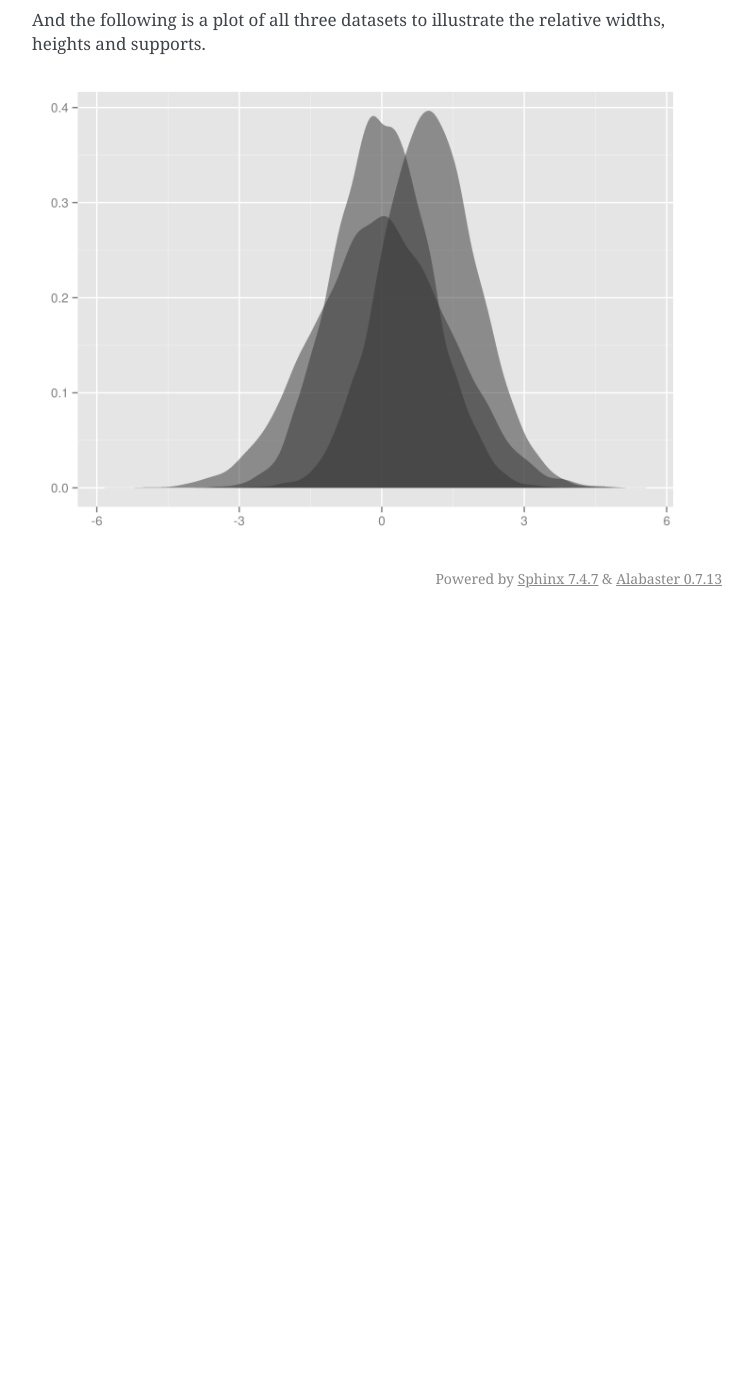
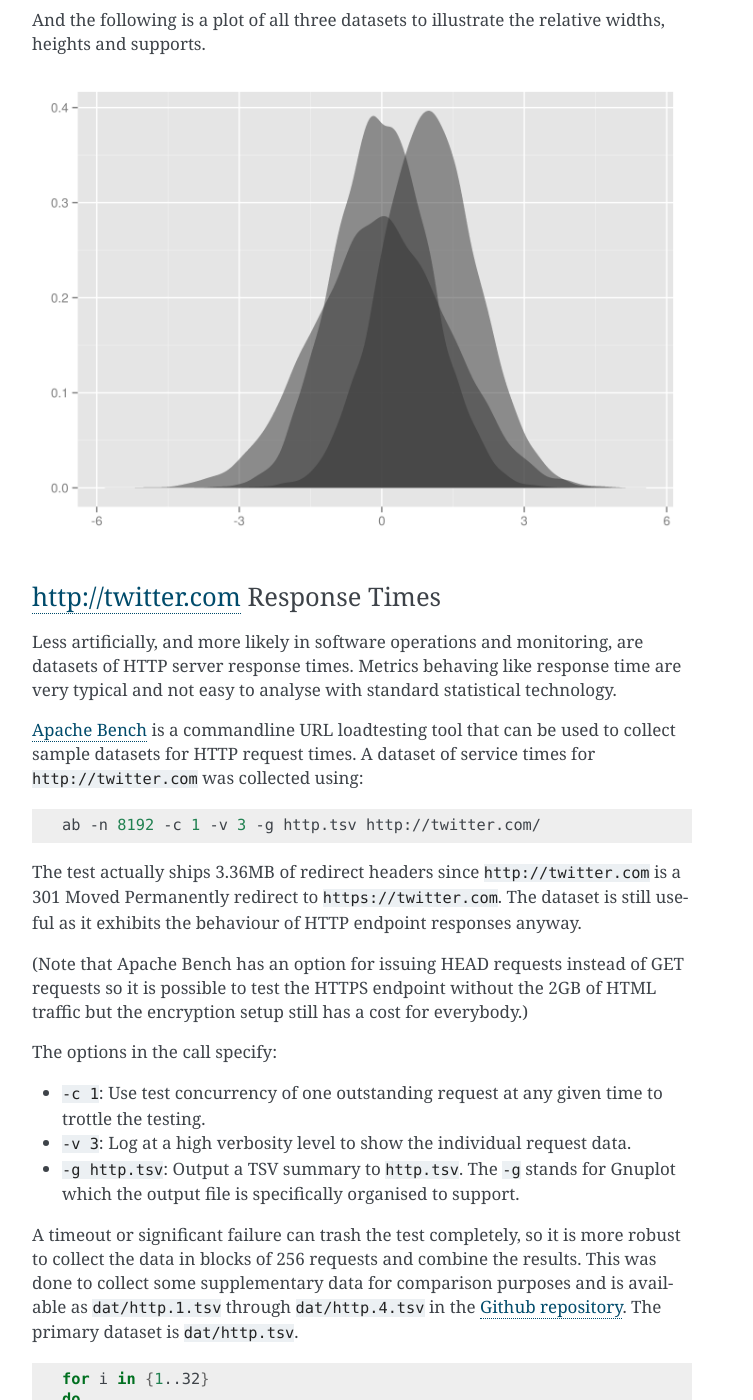
Before and after one commit to daithiocrualaoich/kolmogorov_smirnov, a Sphinx documentation site: the page built from doc/index.rst, in a window 1280 px wide and 1400 px high, scrolled down 2920 px. Shown: the whole window, without its empty margins (388-1141 px from the left). Built offline with Sphinx 7.4.7, drawn with Linux system fonts in a browser that asks for light colours; formulas are drawn with MathJax 3; before the commit the page ends 3538 px from its top, so only the background shows below that; some of the changed text lies outside the part shown.

Commit message:
Include datasets for twitter.com response times.

```diff
--- a/doc/index.rst
+++ b/doc/index.rst
@@ -53,7 +53,7 @@ usage.
 The ``-q`` option is useful too in order to suppress ``cargo`` build messages in
 the output.
 
-Sequences from :math:`N(0, 1)`, :math:`N(0, 2)`, and :math:`N(1, 1)` have been
+Sequences from :math:`N(0, 1)`, :math:`N(0, 2)`, and :math:`N(1, 1)` are
 included in the
 `Github repository <https://github.com/daithiocrualaoich/kolmogorov-smirnov>`_.
 
@@ -85,3 +85,103 @@ And the following is a plot of all three datasets to illustrate the relative
 widths, heights and supports.
 
 .. image:: images/n01n02n11-1.png
+
+http://twitter.com Response Times
+~~~~~~~~~~~~~~~~~~~~~~~~~~~~~~~~~
+Less artificially, and more likely in software operations and monitoring, are
+datasets of HTTP server response times. Metrics behaving like response time are
+very typical and not easy to analyse with standard statistical technology.
+
+`Apache Bench`_ is a commandline URL loadtesting tool that can be used to
+collect sample datasets for HTTP request times. A dataset of service times for
+``http://twitter.com`` was collected using:
+
+.. _Apache Bench: https://httpd.apache.org/docs/2.2/programs/ab.html
+
+.. sourcecode:: bash
+
+    ab -n 8192 -c 1 -v 3 -g http.tsv http://twitter.com/
+
+The test actually ships 3.36MB of redirect headers since ``http://twitter.com``
+is a 301 Moved Permanently redirect to ``https://twitter.com``. The dataset is
+still useful as it exhibits the behaviour of HTTP endpoint responses anyway.
+
+(Note that Apache Bench has an option for issuing HEAD requests instead of GET
+requests so it is possible to test the HTTPS endpoint without the 2GB of HTML
+traffic but the encryption setup still has a cost for everybody.)
+
+The options in the call specify:
+
+* ``-c 1``: Use test concurrency of one outstanding request at any given time to
+  trottle the testing.
+* ``-v 3``: Log at a high verbosity level to show the individual request data.
+* ``-g http.tsv``: Output a TSV summary to ``http.tsv``. The ``-g`` stands for
+  Gnuplot which the output file is specifically organised to support.
+
+A timeout or significant failure can trash the test completely, so it is more
+robust to collect the data in blocks of 256 requests and combine the results.
+This was done to collect some supplementary data for comparison purposes and is
+available as ``dat/http.1.tsv`` through ``dat/http.4.tsv`` in the
+`Github repository <https://github.com/daithiocrualaoich/kolmogorov-smirnov>`_.
+The primary dataset is ``dat/http.tsv``.
+
+.. sourcecode:: bash
+
+    for i in {1..32}
+    do
+      ab -n 256 -c 1 -v 3 -g http.$i.tsv http://twitter.com/
+    done
+
+Aside: The trailing ``/`` in the target URL is required in the ``ab`` command or
+it fails with an invalid URL error.
+
+The result data file from Apache Bench has the following
+`schema <http://stackoverflow.com/a/6143973>`_:
+
+* ``starttime``: A human friendly time representation of the request start.
+* ``seconds``: The Unix epoch seconds timestamp of ``starttime``. This is the
+  number of regular, but not leap, seconds since 1 January 1970. Trivia Fact:
+  this is why Unix timestamps line up, against sane expectations, on minute
+  boundaries when divided by 60.
+* ``ctime``: Connection time to the server in milliseconds.
+* ``dtime``: Processing time on the server in milliseconds. The ``d`` may stand
+  for "duration" or it may not.
+* ``ttime``: Total time in milliseconds, ``ctime + dtime``
+* ``wait``: Waiting time in milliseconds. This is not included in ``ttime``, it
+  appears from the data.
+
+If you want to the generated data file as it was intended for processing with
+Gnuplot, then see this
+`article <http://www.bradlanders.com/2013/04/15/apache-bench-and-gnuplot-youre-probably-doing-it-wrong>`_.
+
+The output data is sorted by Apache Bench according to ``ttime``, so shorter
+requests come first in the output. The purposes here better appreciate data
+sorted by the ``seconds`` timestamp, particularly to plot the timeseries data in
+the order it happened.
+
+And because nobody is much interested in when exactly this dataset was made, the
+``starttime`` and ``seconds`` fields can be dropped from the final data. The
+following `crafty piece of Awk <http://unix.stackexchange.com/a/71949>`_ does
+the desired header-retaining sort and column projection.
+
+.. sourcecode:: bash
+
+    cat http.tsv |\
+     awk 'NR == 1; NR > 1 {print $0 | "sort"}' |\
+     cut -f3- \
+     > http.tsv.out
+
+The response time datasets in the Github repository have all been processed like
+this.
+
+The timeseries plot shows a common Internet tale of outliers, failure cases and
+disgrace.
+
+.. image:: images/http-timeseries-1.png
+
+The density is highly peaked but includes fast failure weight and a long light
+tail. This is not straightforward to parametrise with common statistical
+distributions that are fruitful to work with and demonstrates a significant
+utility of the Kolmogorov-Smirnov test.
+
+.. image:: images/http-density-1.png
```
Also changed, not shown: doc/images/http-density-1.png (added), doc/images/http-timeseries-1.png (added), 6 other files.
